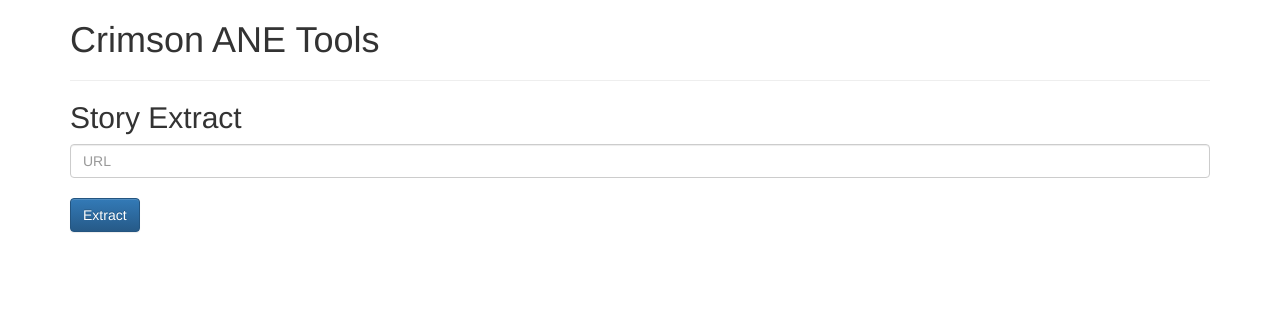
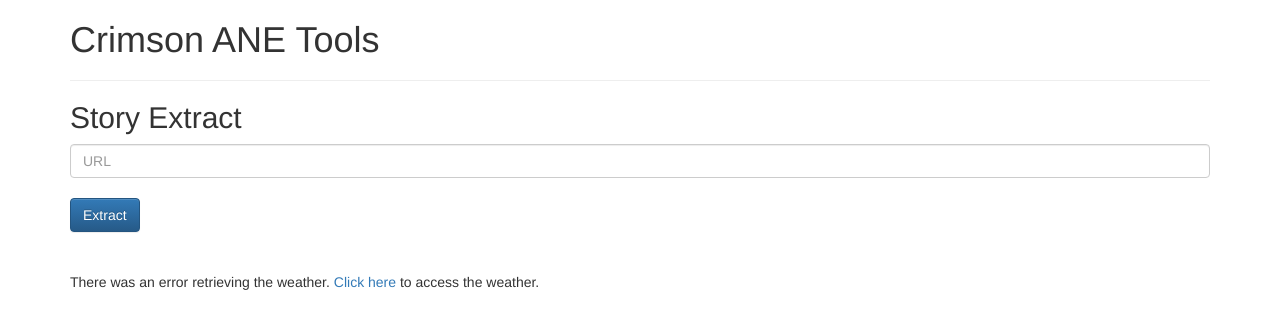
Before and after one commit to brianyu28/aneassist, a Flask app: template templates/index.html in a window 1280 px wide. Shown: the top 329 px of the page. Run offline with Flask 2, Linux system fonts and the light colour scheme; the template is opened without the code that fills it, so the values that code supplies are empty; some libraries are stand-ins or nearby versions.

Commit message:
Add weather feature

```diff
--- a/application.py
+++ b/application.py
@@ -1,5 +1,7 @@
+import datetime
 import lxml.html
 import os
+import pytz
 import requests
 
 from flask import Flask, render_template, request
@@ -8,7 +10,27 @@ app = Flask(__name__)
 
 @app.route("/")
 def index():
-    return render_template("index.html")
+
+    # get the weather
+    token = os.environ.get("WEATHER_TOKEN")
+    res = requests.get("http://api.openweathermap.org/data/2.5/forecast/daily?q=Cambridge,MA&cnt=2&units=imperial", params={"APPID": token})
+    if res.status_code == 200:
+        data = res.json()
+        weather_status = data["list"][1]["weather"][0]["main"]
+        low = data["list"][1]["temp"]["min"]
+        high = data["list"][1]["temp"]["max"]
+        timestamp = data["list"][1]["dt"]
+        date = datetime.datetime.fromtimestamp(timestamp).replace(tzinfo=pytz.timezone("America/New_York")).strftime('%m-%d-%Y')
+        weather = {
+            "timestamp": date,
+            "status": weather_status,
+            "low": low,
+            "high": high
+        }
+    else:
+        weather = None
+
+    return render_template("index.html", weather=weather)
 
 @app.route("/extract/")
 def extract():
--- a/requirements.txt
+++ b/requirements.txt
@@ -2,3 +2,5 @@ Flask==0.11.1
 Jinja2==2.6
 lxml
 requests
+datetime
+pytz
--- a/templates/index.html
+++ b/templates/index.html
@@ -11,4 +11,19 @@
     <button type="submit" class="btn btn-primary">Extract</button>
 </form>
 
+<br/></br/>
+
+{% if weather %}
+<h2>Weather Projection for {{ weather.timestamp }}</h2>
+    <p><b>Weather:</b> {{ weather.status }}</p>
+    <p><b>Low:</b> {{ weather.low }}ºF</p>
+    <p><b>High:</b> {{ weather.high }}ºF</p>
+    <p>
+        This feature is in beta. You may wish to verify the weather report <a href="https://weather.com/weather/5day/l/02138:4:US" target="_blank">here</a>.
+    </p>
+
+{% else %}
+    There was an error retrieving the weather. <a href="https://weather.com/weather/5day/l/02138:4:US" target="_blank">Click here</a> to access the weather.
+{% endif %}
+
 {% endblock %}
```
